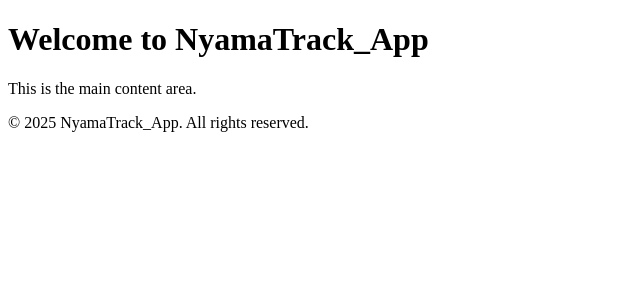
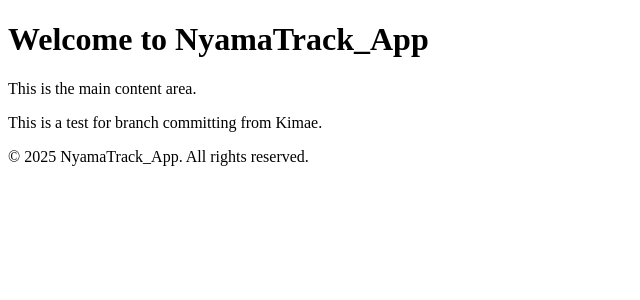
Before and after one commit to Qimae/NyamaTrack_App, a PHP site: page / in a window 1280 px wide. Shown: the part 70-370 px from the top of the page, without its empty margins (0-640 px from the left). Run offline with PHP 8.4, Linux system fonts and the light colour scheme.

Commit message:
docs: add test message to main content area
Add a test message to verify branch committing functionality

```diff
--- a/index.php
+++ b/index.php
@@ -24,6 +24,7 @@
   <main>
     <h1>Welcome to NyamaTrack_App</h1>
     <p>This is the main content area.</p>
+    <p>This is a test for branch committing from Kimae.</p>
   </main>
 
   <?php include 'includes/footer.php'; ?>
```
